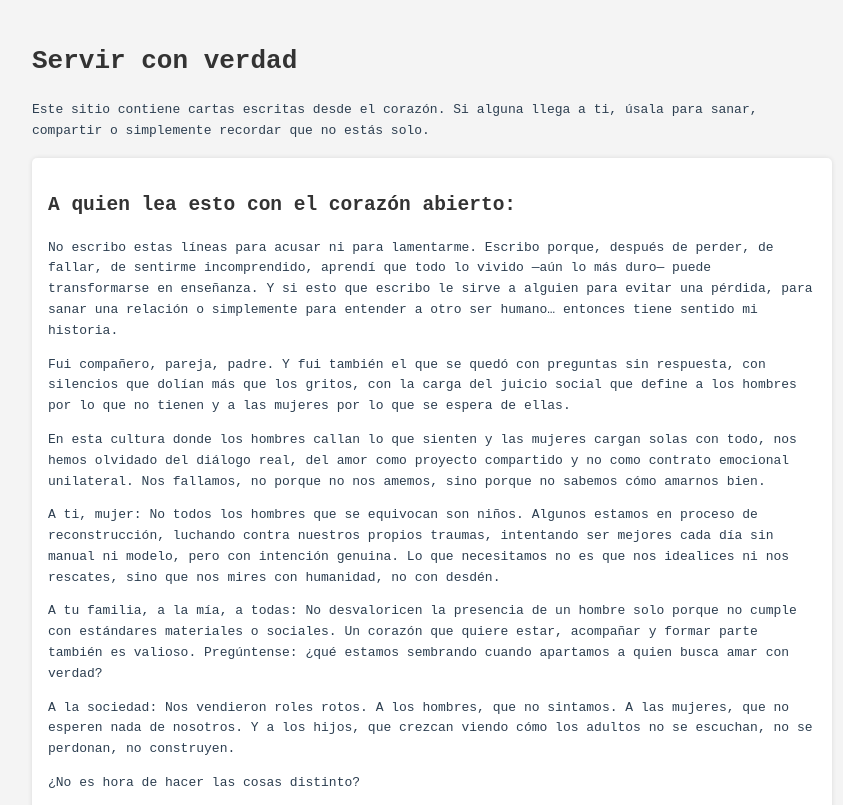
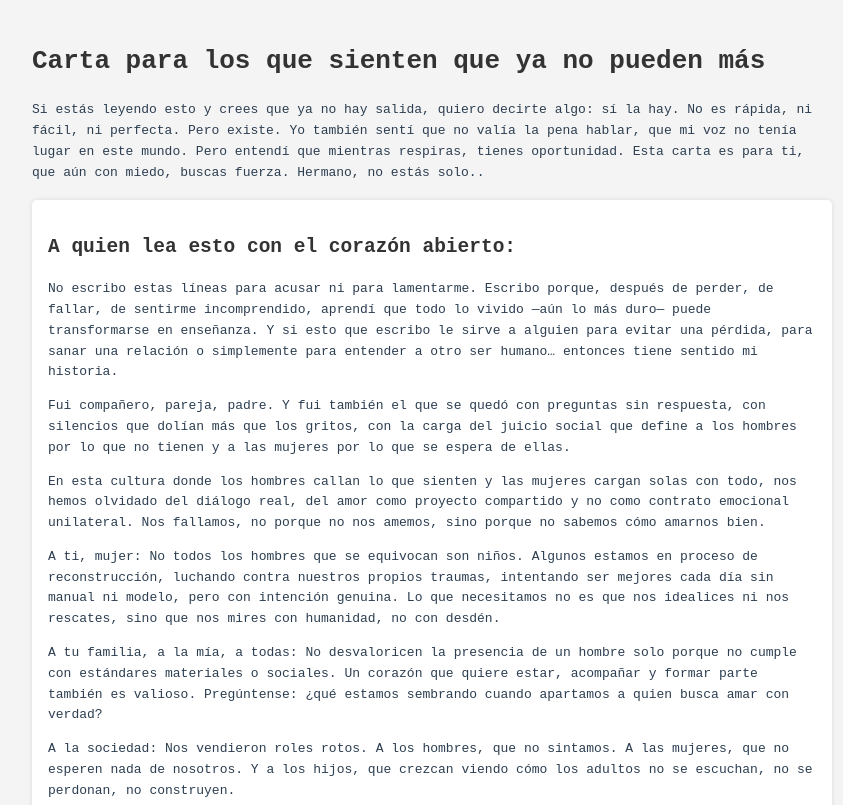
Before and after one commit to MiguelAngelkatoFull/desde-el-silencio, a plain HTML site: page index.html in a window 1280 px wide. Shown: the top 805 px of the page, without its empty margins (208-1051 px from the left). Drawn offline with Linux system fonts and the light colour scheme.

Commit message:
Add files via upload

```diff
--- a/css/estilos.css
+++ b/css/estilos.css
@@ -1,6 +1,6 @@
  /**body {
 
-       font-family: Arial, sans-serif;
+       font-family: sans-serif;
        background-color: #f4f4f4;
        padding: 20px;
        color: #333; }
--- a/index.html
+++ b/index.html
@@ -9,8 +9,10 @@
 </head>
 <body>
     <header>
-        <h1>Servir con verdad</h1>
-        <p>Este sitio contiene cartas escritas desde el corazón. Si alguna llega a ti, úsala para sanar, compartir o simplemente recordar que no estás solo.</p>
+        <h1>Carta para los que sienten que ya no pueden más</h1>
+        <p>Si estás leyendo esto y crees que ya no hay salida, quiero decirte algo: sí la hay. No es rápida, ni fácil, ni perfecta. Pero existe.
+Yo también sentí que no valía la pena hablar, que mi voz no tenía lugar en este mundo. Pero entendí que mientras respiras, tienes oportunidad.
+Esta carta es para ti, que aún con miedo, buscas fuerza. Hermano, no estás solo..</p>
     </header>
 
 <main>
```
